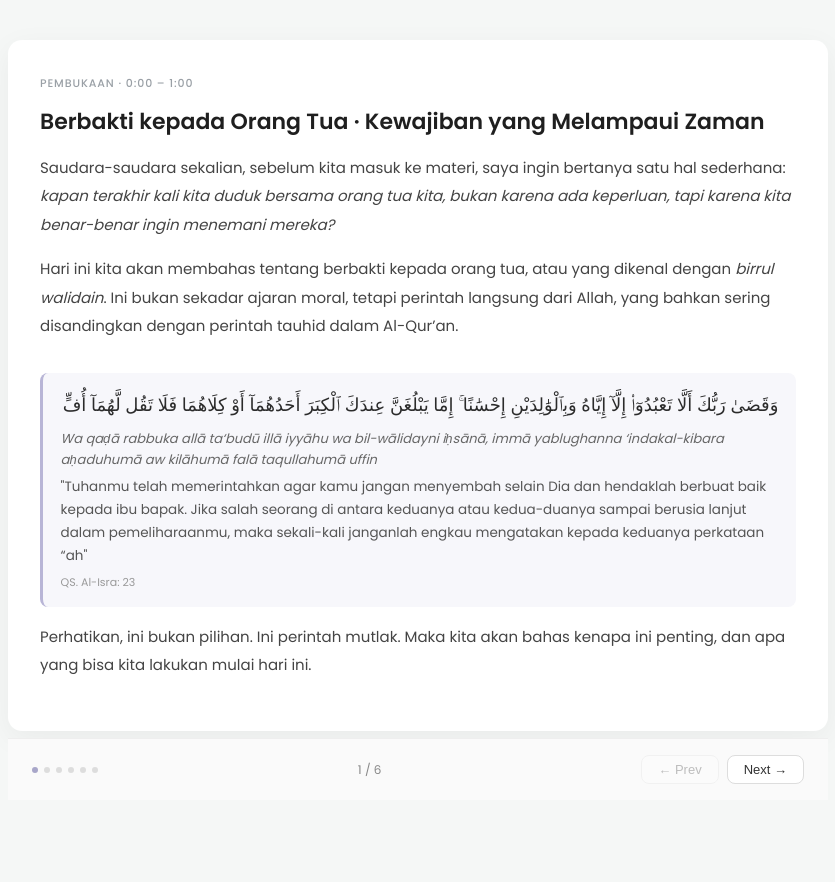
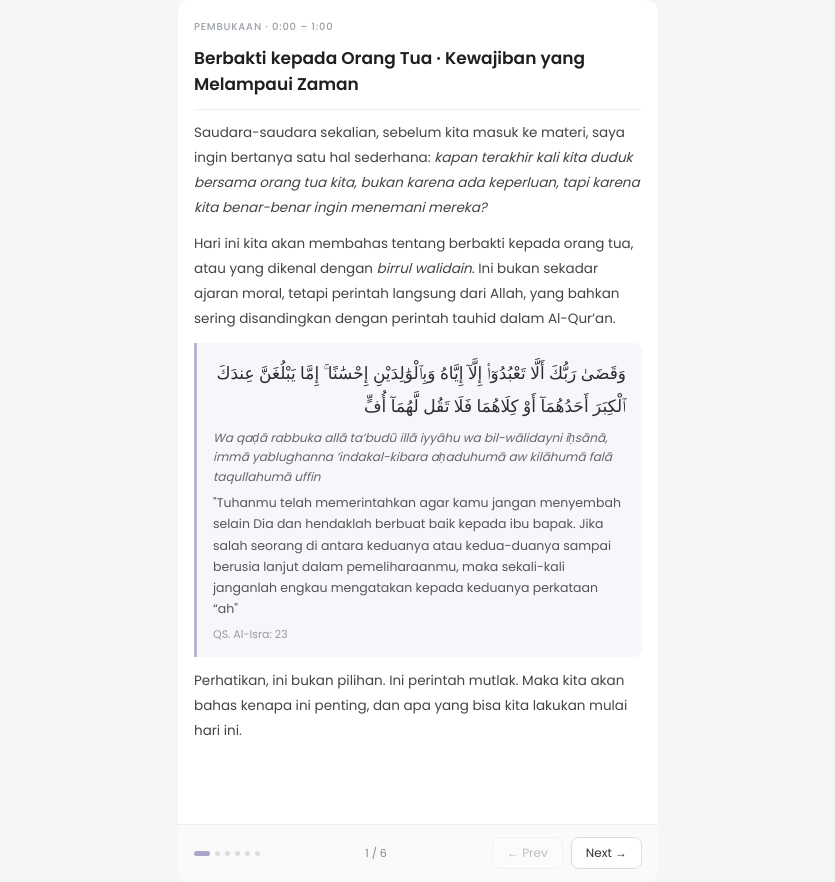
Before and after one commit to synvera/Materi-sabtu.github.io, a plain HTML site: page index.html in a window 1280 px wide. Shown: the whole page, without its empty margins (222-1057 px from the left). Before the commit the page ends 800 px from the top, so only its background shows below. Drawn offline with Linux system fonts and the light colour scheme.

Commit message:
responsive

```diff
--- a/index.html
+++ b/index.html
@@ -1,225 +1,223 @@
 <link href="https://fonts.googleapis.com/css2?family=Amiri:wght@400;700&family=Poppins:wght@400;500;600&display=swap" rel="stylesheet">
 <style>
-*{
-  box-sizing:border-box;
-  margin:0;
-  padding:0
+* {
+  box-sizing: border-box;
+  margin: 0;
+  padding: 0;
 }
 
-body{
-  background:#f5f7f6;
-  color:#2e2e2e;
+body {
+  font-family: 'Poppins', sans-serif;
+  background: #f5f7f6;
+  color: #2e2e2e;
 }
 
-.wrap{
-  font-family: 'Poppins', sans-serif;
-  max-width:820px;
-  margin:40px auto;
-  background:#ffffff;
-  border-radius:14px;
-  box-shadow:0 8px 30px rgba(0,0,0,0.05);
-  overflow:hidden;
+.wrap {
+  max-width: 480px;
+  margin: 0 auto;
+  background: #ffffff;
+  border-radius: 12px;
+  overflow: hidden;
 }
 
-.slide{
-  display:none;
-  padding:2.2rem 2rem;
-  min-height:560px;
-  flex-direction:column;
-  justify-content:flex-start;
+.slide {
+  display: none;
+  padding: 1.2rem 1rem 5rem;
+  min-height: 500px;
+  flex-direction: column;
+  gap: 0.7rem;
 }
 
-.slide.active{
-  display:flex
+.slide.active {
+  display: flex;
 }
 
-.tag{
-  font-size:11px;
-  font-weight:500;
-  letter-spacing:.08em;
-  text-transform:uppercase;
-  color:#9aa0a6;
-  margin-bottom:.8rem;
+.tag {
+  font-size: 10px;
+  font-weight: 500;
+  letter-spacing: 0.08em;
+  text-transform: uppercase;
+  color: #9aa0a6;
 }
 
-.stitle{
-  font-size:22px;
-  font-weight:600;
-  color:#1f1f1f;
-  margin-bottom:1rem;
-  line-height:1.5;
+.stitle {
+  font-size: 17px;
+  font-weight: 600;
+  color: #1f1f1f;
+  line-height: 1.5;
+  border-bottom: 1px solid #eee;
+  padding-bottom: 0.7rem;
 }
 
-.body{
-  font-size:15px;
-  color:#444;
-  line-height:1.9;
-  margin-bottom:1rem;
+.body {
+  font-size: 13.5px;
+  color: #444;
+  line-height: 1.85;
 }
 
-.ayat{
-  background:#f7f7fb;
-  border-left:3px solid #b8b5d6;
-  border-radius:8px;
-  padding:1rem 1.1rem;
-  margin:1rem 0;
+.ayat {
+  background: #f7f7fb;
+  border-left: 3px solid #b8b5d6;
+  border-radius: 0 8px 8px 0;
+  padding: 0.9rem 1rem;
+  display: flex;
+  flex-direction: column;
+  gap: 0.4rem;
 }
 
-.ayat .arab{
-  font-size:18px;
-  color:#2b2b2b;
-  font-weight:500;
-  text-align:right;
-  direction:rtl;
-  margin-bottom:.5rem;
-  line-height:1.8;
+.ayat .arab {
+  font-size: 17px;
+  color: #2b2b2b;
+  font-weight: 500;
+  text-align: right;
+  direction: rtl;
+  line-height: 1.9;
 }
 
-.ayat .latin{
-  font-size:13px;
-  color:#666;
-  font-style:italic;
-  margin-bottom:.3rem;
-  line-height:1.6;
+.ayat .latin {
+  font-size: 12px;
+  color: #666;
+  font-style: italic;
+  line-height: 1.6;
 }
 
-.ayat .terjemah{
-  font-size:13.5px;
-  color:#555;
-  line-height:1.7;
+.ayat .terjemah {
+  font-size: 12.5px;
+  color: #555;
+  line-height: 1.7;
 }
 
-.ayat .sumber{
-  font-size:11px;
-  color:#999;
-  margin-top:.4rem;
+.ayat .sumber {
+  font-size: 11px;
+  color: #999;
 }
 
-.hadis{
-  background:#f4f8f7;
-  border-left:3px solid #9bbfb6;
-  border-radius:8px;
-  padding:1rem 1.1rem;
-  margin:1rem 0;
+.hadis {
+  background: #f4f8f7;
+  border-left: 3px solid #9bbfb6;
+  border-radius: 0 8px 8px 0;
+  padding: 0.9rem 1rem;
+  display: flex;
+  flex-direction: column;
+  gap: 0.4rem;
 }
 
-.hadis .isi{
-  font-size:14px;
-  color:#444;
-  font-style:italic;
-  line-height:1.8;
+.hadis .isi {
+  font-size: 13px;
+  color: #444;
+  font-style: italic;
+  line-height: 1.8;
 }
 
-.hadis .sumber{
-  font-size:11px;
-  color:#999;
-  margin-top:.4rem;
+.hadis .sumber {
+  font-size: 11px;
+  color: #999;
 }
 
-.hl{
-  background:#f3f4f8;
-  border-radius:10px;
-  padding:1rem 1.2rem;
-  margin:1rem 0;
+.hl {
+  background: #f3f4f8;
+  border-radius: 10px;
+  padding: 0.9rem 1rem;
 }
 
-.hl p{
-  font-size:14px;
-  color:#3a3a3a;
-  line-height:1.8;
-  font-weight:500;
+.hl p {
+  font-size: 13.5px;
+  color: #3a3a3a;
+  line-height: 1.8;
+  font-weight: 500;
 }
 
-.plist{
-  list-style:none;
-  display:flex;
-  flex-direction:column;
-  gap:12px;
-  margin:1rem 0;
+.sub {
+  font-size: 13px;
+  font-weight: 600;
+  color: #222;
+  margin-top: 0.4rem;
 }
 
-.plist li{
-  display:flex;
-  align-items:flex-start;
-  gap:10px;
-  font-size:14px;
-  color:#444;
-  line-height:1.8;
+.plist {
+  list-style: none;
+  display: flex;
+  flex-direction: column;
+  gap: 10px;
 }
 
-.dot{
-  width:6px;
-  height:6px;
-  border-radius:50%;
-  background:#a8a6c9;
-  flex-shrink:0;
-  margin-top:7px;
+.plist li {
+  display: flex;
+  align-items: flex-start;
+  gap: 9px;
+  font-size: 13px;
+  color: #444;
+  line-height: 1.8;
 }
 
-.dot-teal{
-  background:#9bbfb6;
+.dot {
+  width: 6px;
+  height: 6px;
+  border-radius: 50%;
+  background: #a8a6c9;
+  flex-shrink: 0;
+  margin-top: 6px;
 }
 
-.sub{
-  font-size:14px;
-  font-weight:600;
-  color:#222;
-  margin:1rem 0 .4rem;
+.dot-teal {
+  background: #9bbfb6;
 }
 
-.nav{
-  position: fixed;
+.nav {
+  position: sticky;
   bottom: 0;
-  width: 820px;
-  display:flex;
-  align-items:center;
-  justify-content:space-between;
-  padding:1rem 1.5rem;
-  border-top:1px solid #eee;
-  background:#fafafa;
+  display: flex;
+  align-items: center;
+  justify-content: space-between;
+  padding: 0.8rem 1rem;
+  border-top: 1px solid #eee;
+  background: #fafafa;
 }
 
-.nbtn{
-  background:#ffffff;
-  border:1px solid #ddd;
-  border-radius:8px;
-  padding:6px 16px;
-  font-size:13px;
-  color:#333;
-  cursor:pointer;
-  transition:all .2s ease;
+.nbtn {
+  background: #ffffff;
+  border: 1px solid #ddd;
+  border-radius: 8px;
+  padding: 6px 14px;
+  font-size: 12px;
+  color: #333;
+  cursor: pointer;
+  font-family: 'Poppins', sans-serif;
+  transition: all 0.2s ease;
 }
 
-.nbtn:hover{
-  background:#f0f0f0;
+.nbtn:hover {
+  background: #f0f0f0;
 }
 
-.nbtn:disabled{
-  opacity:.3;
-  cursor:default;
+.nbtn:disabled {
+  opacity: 0.3;
+  cursor: default;
 }
 
-.pips{
-  display:flex;
-  gap:6px;
-  align-items:center;
+.pips {
+  display: flex;
+  gap: 5px;
+  align-items: center;
 }
 
-.pip{
-  width:6px;
-  height:6px;
-  border-radius:50%;
-  background:#ddd;
-  transition:all .2s;
+.pip {
+  width: 5px;
+  height: 5px;
+  border-radius: 50%;
+  background: #ddd;
+  transition: all 0.2s;
 }
 
-.pip.on{
-  background:#a8a6c9;
+.pip.on {
+  background: #a8a6c9;
+  width: 16px;
+  border-radius: 3px;
 }
 
-.snum{
-  font-size:12px;
-  color:#888;
+.snum {
+  font-size: 11px;
+  color: #888;
 }
 </style>
 
```
